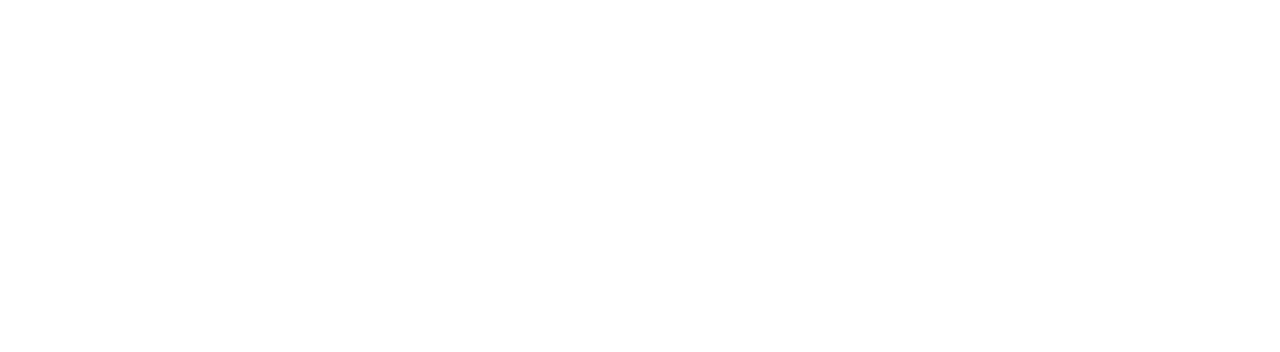
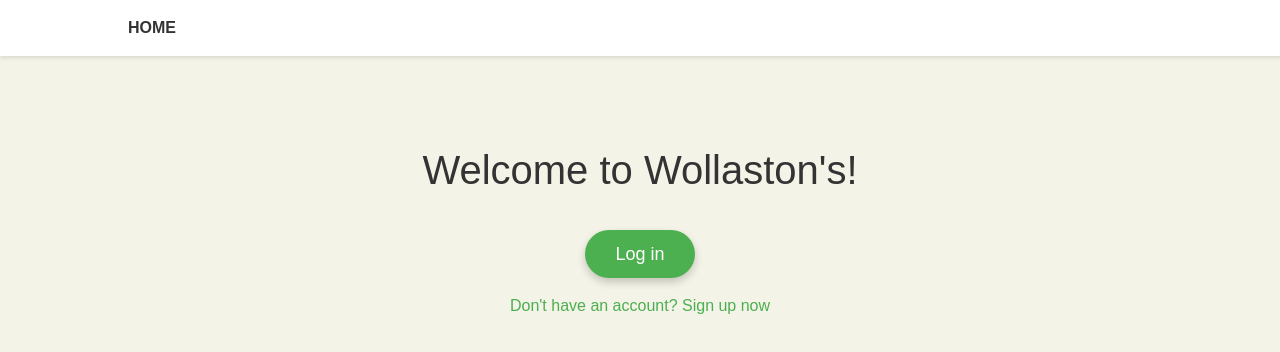
Before and after one commit to JimBing01/5610-project, a React (Create React App) app: page /login in a window 1280 px wide. Before the commit this address had no page. Shown: the top 352 px of the page. Built offline with nearby package versions, Linux system fonts and the light colour scheme.

Commit message:
Nov 19 login commit

```diff
--- a/src/App.js
+++ b/src/App.js
@@ -1,7 +1,9 @@
+import React from 'react';
 import './App.css';
 import { BrowserRouter as Router, Routes, Route } from 'react-router-dom';
 import Home from "./Home";
 import User from "./User";
+import Login from "./Login";
 
 function App() {
   return (
@@ -9,7 +11,7 @@
       <Routes>
         <Route path="/" element={<Home />} />
         <Route path="/user/*" element={<User />} />
-        {/* ... other routes as needed */}
+          <Route path="/login/*" element={<Login />} />
       </Routes>
     </Router>
   );
--- /dev/null
+++ b/src/Login/LoginForm.css
@@ -0,0 +1,38 @@
+/* LoginForm.css */
+.form-container {
+    display: flex;
+    flex-direction: column;
+    align-items: center;
+    justify-content: center;
+    padding: 20px;
+    margin-top: 100px; /* Adjust as needed */
+}
+
+.form-container label {
+    margin-bottom: 5px;
+    font-weight: bold;
+}
+
+.form-container input {
+    margin-bottom: 10px;
+    padding: 8px;
+    border: 1px solid #ccc;
+    border-radius: 4px;
+    width: 100%;
+    box-sizing: border-box; /* Ensures padding does not affect width */
+}
+
+.form-container button {
+    background-color: #4CAF50;
+    color: white;
+    padding: 10px 20px;
+    border: none;
+    border-radius: 4px;
+    cursor: pointer;
+    font-size: 16px;
+    margin-top: 10px; /* Spacing above the button */
+}
+
+.form-container button:hover {
+    background-color: #45a049;
+}
--- a/src/Login/LoginForm.js
+++ b/src/Login/LoginForm.js
@@ -1,4 +1,5 @@
 import React, { useState } from 'react';
+import './LoginForm.css'; // Import the CSS file
 
 const LoginForm = ({ onLogin }) => {
     const [email, setEmail] = useState('');
@@ -10,6 +11,7 @@
     };
 
     return (
+        <div className="form-container"> {/* Apply the container class */}
             <form onSubmit={handleSubmit}>
                 <div>
                     <label htmlFor="email">Email:</label>
@@ -31,8 +33,9 @@
                         required
                     />
                 </div>
-            <button type="submit">Login</button>
+                <button type="submit">Sign In</button>
             </form>
+        </div>
     );
 };
 
--- /dev/null
+++ b/src/Login/SignupForm.css
@@ -0,0 +1,60 @@
+/* SignupForm.css */
+.form-container {
+    display: flex;
+    flex-direction: column;
+    align-items: center;
+    justify-content: center;
+    padding: 20px;
+    margin-top: 100px; /* Adjust as needed */
+}
+
+.form-container label {
+    margin-bottom: 5px;
+    font-weight: bold;
+}
+
+.form-container input,
+.form-container div {
+    margin-bottom: 10px;
+    padding: 8px;
+    border: 1px;
+    border-radius: 4px;
+    width: 100%;
+    box-sizing: border-box; /* Ensures padding does not affect width */
+}
+
+.form-container input[type="radio"] {
+    margin-right: 5px;
+}
+
+.form-container button {
+    background-color: #4CAF50;
+    color: white;
+    padding: 10px 20px;
+    border: none;
+    border-radius: 4px;
+    cursor: pointer;
+    font-size: 16px;
+    margin-top: 10px; /* Spacing above the button */
+}
+
+.form-container button:hover {
+    background-color: #45a049;
+}
+
+/* Add to SignupForm.css */
+.role-selection {
+    display: flex; /* Aligns children inline */
+    justify-content: start; /* Aligns children at the start of the container */
+    align-items: center; /* Aligns children vertically */
+}
+
+.role-selection label {
+    margin-right: 20px; /* Spacing between radio buttons */
+}
+
+/* Modify the .form-container div for radio buttons if necessary */
+.form-container div {
+    /* Other styles... */
+    justify-content: flex-start; /* Align content to the left */
+}
--- a/src/Login/SignupForm.js
+++ b/src/Login/SignupForm.js
@@ -1,4 +1,5 @@
 import React, { useState } from 'react';
+import './SignupForm.css'; // Import the CSS file
 
 const SignupForm = ({ onSignup }) => {
     const [email, setEmail] = useState('');
@@ -16,6 +17,7 @@
     };
 
     return (
+        <div className="form-container"> {/* Apply the container class */}
             <form onSubmit={handleSubmit}>
                 <div>
                     <label htmlFor="email">Email:</label>
@@ -47,16 +49,31 @@
                         required
                     />
                 </div>
-            <div>
+                <div className="role-selection">
                     <label>Role:</label>
+                    {/*<div onChange={(e) => setRole(e.target.value)}>*/}
+                    {/*    <input type="radio" value="customer" name="role" required /> Customer*/}
+                    {/*    <input type="radio" value="merchant" name="role" required /> Merchant*/}
+                    {/*    <input type="radio" value="delivery" name="role" required /> Delivery Person*/}
+                    {/*</div>*/}
                     <div onChange={(e) => setRole(e.target.value)}>
-                    <input type="radio" value="customer" name="role" required /> Customer
-                    <input type="radio" value="merchant" name="role" required /> Merchant
-                    <input type="radio" value="delivery" name="role" required /> Delivery Person
+                        <label>
+                            <input type="radio" value="customer" name="role" required />
+                            Customer
+                        </label>
+                        <label>
+                            <input type="radio" value="merchant" name="role" required />
+                            Merchant
+                        </label>
+                        <label>
+                            <input type="radio" value="delivery" name="role" required />
+                            Delivery Person
+                        </label>
                     </div>
                 </div>
                 <button type="submit">Sign Up</button>
             </form>
+        </div>
     );
 };
 
--- a/src/Login/index.css
+++ b/src/Login/index.css
@@ -0,0 +1,78 @@
+
+body, html {
+    margin: 0;
+    padding: 0;
+    font-family: 'Arial', sans-serif;
+    background-color: #f6f6f6; /* Adjusted background color */
+    color: #333;
+}
+
+.App {
+    /*text-align: center;*/
+    /*!* Remove padding-top if it's causing unwanted spacing *!*/
+    display: flex;
+    flex-direction: column; /* Stack children vertically */
+    height: 150vh; /* Use the full height of the viewport */
+
+}
+
+nav {
+    display: flex;
+    justify-content: space-between;
+    align-items: center;
+    padding: 20px 10%;
+    background-color: #fff; /* White background for the nav bar */
+    box-shadow: 0 2px 4px rgba(0,0,0,0.1);
+    position: fixed; /* Fixed at the top */
+    width: 100%; /* Full width */
+    top: 0; /* Stick to the top */
+    left: 0; /* Align to the left */
+}
+
+nav span {
+    font-weight: bold;
+    cursor: pointer;
+}
+
+.main-content {
+    padding-top: 150px; /* Add padding to account for fixed navbar */
+    padding-bottom: 50px; /* Additional padding at the bottom */
+}
+
+.main-content h1 {
+    color: #333;
+    margin-bottom: 20px;
+    font-size: 2.5em; /* Larger font size for the main heading */
+}
+
+.button-sign-in {
+    background-color: #4CAF50; /* Green background for the sign-in button */
+    color: white;
+    border: none;
+    padding: 15px 30px; /* Adjust padding to suit your design */
+    text-decoration: none;
+    display: inline-block;
+    font-size: 18px; /* Adjust font size as needed */
+    margin: 20px 0; /* Spacing above and below the button */
+    cursor: pointer;
+    border-radius: 25px; /* Adjust border-radius to match design */
+    box-shadow: 0 4px 8px rgba(0,0,0,0.2); /* Optional: add shadow for depth */
+    transition: background-color 0.3s; /* Smooth transition for hover effect */
+}
+
+.button-sign-in:hover {
+    background-color: #45a049; /* Slightly darker green on hover */
+}
+
+/* Additional styles for links and positioning */
+.link-sign-up {
+    color: #4CAF50;
+    font-size: 1em;
+    text-decoration: none;
+    display: block; /* Make the sign-up link a block element for easier clicking */
+    margin-bottom: 20px; /* Spacing after the link */
+}
+
+.link-sign-up:hover {
+    text-decoration: underline;
+}
--- a/src/Login/index.js
+++ b/src/Login/index.js
@@ -1,42 +1,35 @@
 import React from 'react';
-import { BrowserRouter as Router, Routes, Route, Link } from 'react-router-dom';
+import { Routes, Route, Link } from 'react-router-dom';
 import SignupForm from './SignupForm';
 import LoginForm from './LoginForm';
 import './index.css';
 
-function Home() {
+function Login() {
+    const handleSignup = (email, password, role) => {
+        console.log(email, password, role);
+    };
+
+    const handleLogin = (email, password) => {
+        console.log(email, password);
+    };
+
     return (
-        <div>
-            <h1>Welcome to Wollaston's Sandwiches Delivery Service</h1>
+        <div className="App">
             <nav>
-                <Link to="/signup">Sign Up</Link> | <Link to="/login">Login</Link>
+                <span>HOME</span>
+                <span>ACCOUNT</span>
             </nav>
+            <div className="main-content">
+                <h1>Welcome to Wollaston's!</h1>
+                <Link to="/login/login" className="button-sign-in">Log in</Link>
+                <Link to="/login/signup" className="link-sign-up">Don't have an account? Sign up now</Link>
+            </div>
+            <Routes>
+                <Route path="/signup" element={<SignupForm onSignup={handleSignup} />} />
+                <Route path="/login" element={<LoginForm onLogin={handleLogin} />} />
+            </Routes>
         </div>
     );
 }
 
-function Login() {
-    const handleSignup = (email, password, role) => {
-        // Handle the signup logic here, like sending data to the backend.
-        console.log(email, password, role);
-    };
-
-    const handleLogin = (email, password) => {
-        // Handle the login logic here, like sending data to the backend.
-        console.log(email, password);
-    };
-
-    return (
-        <Router>
-            <div className="App">
-                <Routes>
-                    <Route path="/" element={<Home />} />
-                    <Route path="signup" element={<SignupForm onSignup={handleSignup} />} />
-                    <Route path="login" element={<LoginForm onLogin={handleLogin} />} />
-                </Routes>
-            </div>
-        </Router>
-    );
-}
-
 export default Login;
--- a/src/reportWebVitals.js
+++ b/src/reportWebVitals.js
@@ -1,3 +1,4 @@
+import { getCLS, getFID, getFCP, getLCP, getTTFB } from 'web-vitals';
 const reportWebVitals = onPerfEntry => {
   if (onPerfEntry && onPerfEntry instanceof Function) {
     import('web-vitals').then(({ getCLS, getFID, getFCP, getLCP, getTTFB }) => {
```
Also changed, not shown: package.json (+3 -4 lines), 1 other file (tests, documents, lock files or other folders). Lines whose indentation alone changed are shown as unchanged.
